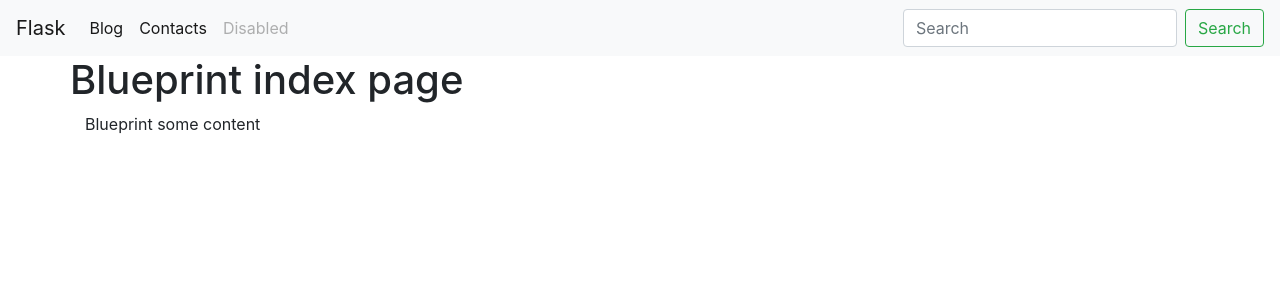
After one commit to FirstShanti/Knots-link, a Flask app: page /contacts/ in a window 1280 px wide. The commit adds this page. Shown: the top 300 px of the page. Run offline with Flask 2, Linux system fonts and the light colour scheme; some libraries are stand-ins or nearby versions.

Commit message:
add blueprints models

```diff
--- a/config.py
+++ b/config.py
@@ -1,2 +1,4 @@
 class Configuration(object):
     DEBUG = True
+    SQLALCHEMY_TRACK_MODIFICATIONS = False
+    SQLALCHEMY_DATABASE_URI = 'mysql+mysqlconnector://Admin:@localhost/test1'
--- a/main.py
+++ b/main.py
@@ -1,5 +1,12 @@
 from app import app
+from app import db
 import view
+
+from posts.blueprint import posts
+
+
+#app.register_blueprint(posts, url_prefix='/blog')
+app.register_blueprint(posts, url_prefix='/contacts')
 
 
 if __name__ == '__main__':
--- /dev/null
+++ b/posts/blueprint.py
@@ -0,0 +1,9 @@
+from flask import Blueprint, render_template
+from models import Post
+
+posts = Blueprint('posts', __name__, template_folder='templates')
+
+@posts.route('/')
+def index():
+    #posts = Post.query.all()
+    return render_template('posts/index.html', post=posts)
--- /dev/null
+++ b/posts/templates/posts/index.html
@@ -0,0 +1,13 @@
+{% extends 'base.html' %}
+
+{% block title %}
+    Blueprint title
+{% endblock %}
+
+{% block content_title %}
+    Blueprint index page
+{% endblock %}
+
+{% block content %}
+    Blueprint some content
+{% endblock %}
--- a/templates/base.html
+++ b/templates/base.html
@@ -14,7 +14,7 @@
 </head>
 <body>
     <nav class="navbar navbar-expand-lg navbar-light bg-light">
-        <a class="navbar-brand" href="#">Navbar</a>
+        <a class="navbar-brand" href=" {{ url_for('index') }} ">Flask</a>
         <button class="navbar-toggler" type="button" data-toggle="collapse" data-target="#navbarTogglerDemo02" aria-controls="navbarTogglerDemo02" aria-expanded="false" aria-label="Toggle navigation">
         <span class="navbar-toggler-icon"></span>
         </button>
@@ -22,10 +22,10 @@
         <div class="collapse navbar-collapse" id="navbarTogglerDemo02">
           <ul class="navbar-nav mr-auto mt-2 mt-lg-0">
             <li class="nav-item active">
-              <a class="nav-link" href="#">Home <span class="sr-only">(current)</span></a>
+              <a class="nav-link" href=" {{ url_for('posts.index') }}">Blog <span class="sr-only">(current)</span></a>
             </li>
-            <li class="nav-item">
-              <a class="nav-link" href="#">Link</a>
+            <li class="nav-item active">
+              <a class="nav-link" href=" {{ url_for('posts.index') }}">Contacts <span class="sr-only">(current)</span></a>
             </li>
             <li class="nav-item">
               <a class="nav-link disabled" href="#" tabindex="-1" aria-disabled="true">Disabled</a>
@@ -38,7 +38,9 @@
         </div>
     </nav>
     <div class="container">
+
       <div class="row">
+
         <h1>
 
           {% block content_title %}
@@ -47,11 +49,16 @@
 
         </h1>
 
+      </div>
+
+      <div>
+
         {% block content %}
 
         {% endblock %}
 
       </div>
+
     </div>
 
 
```
Also changed, not shown: app.py (+7 -0 lines), models.py (added, +25 -0 lines), requirements.txt (deleted, +0 -18 lines).
